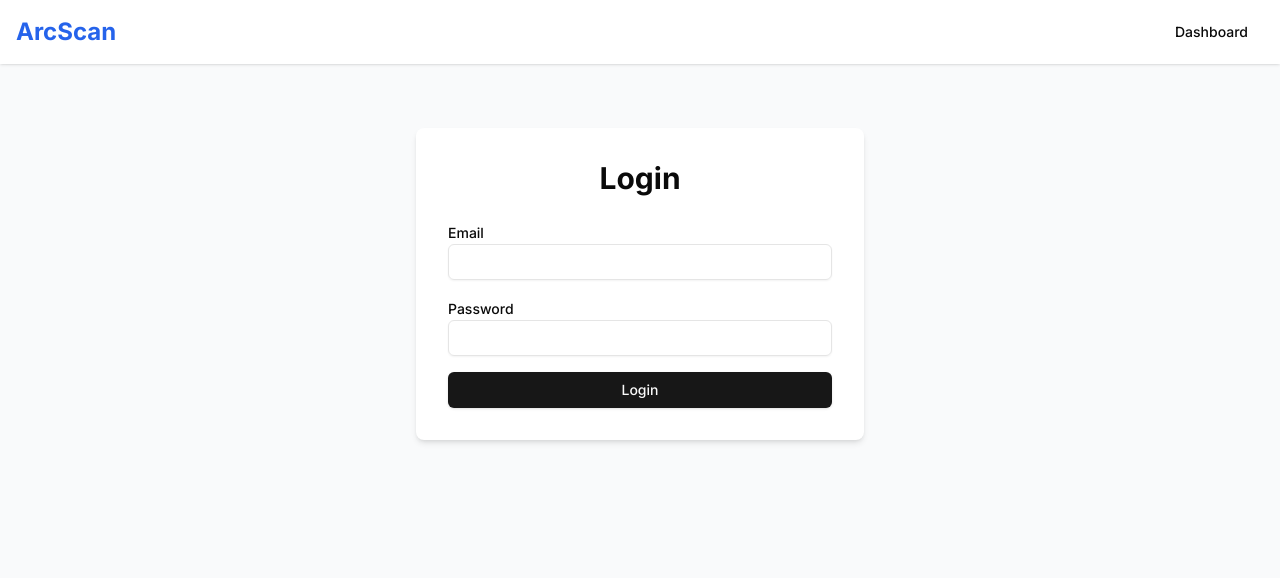
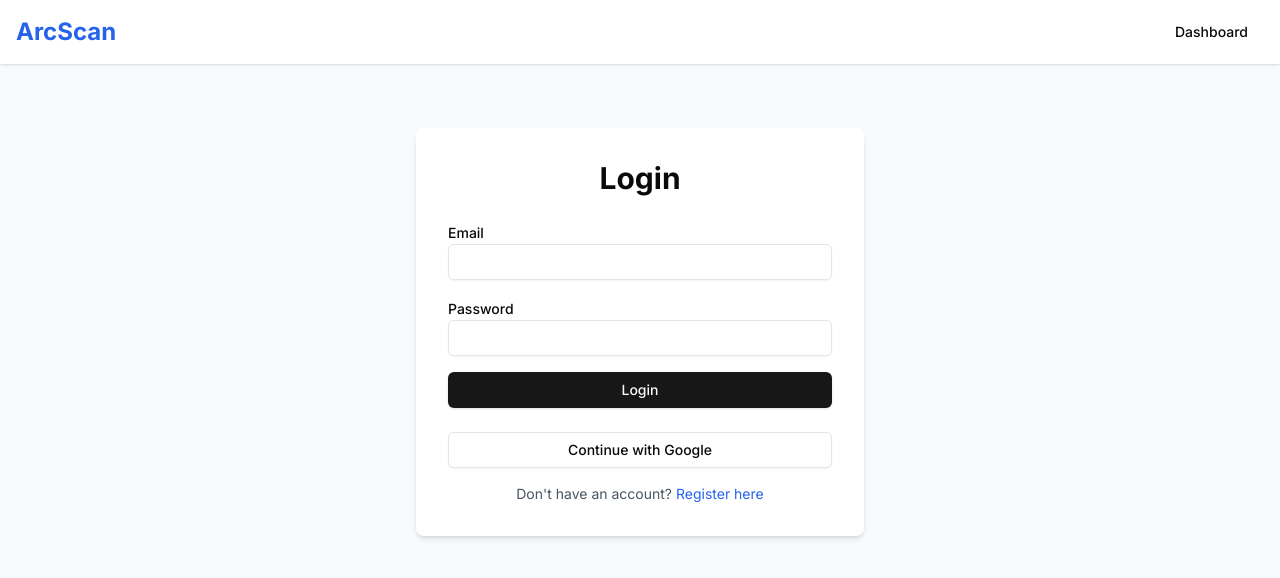
Before and after one commit to hibaam/Final-project, a Next.js app in the folder arcscan/: page /login in a window 1280 px wide. Shown: the top 578 px of the page. Built offline with nearby package versions, Linux system fonts and the light colour scheme; no server answers.

Commit message:
Update frontend login page

```diff
--- a/arcscan/app/login/page.tsx
+++ b/arcscan/app/login/page.tsx
@@ -1,31 +1,104 @@
 'use client'
 
 import { useState } from 'react'
+import {
+  signInWithEmailAndPassword,
+  signInWithPopup,
+  GoogleAuthProvider,
+} from 'firebase/auth'
+import { auth } from '@/lib/firebaseConfig'
+import { Label } from '@/components/ui/label'
+import { Input } from '@/components/ui/input'
 import { Button } from '@/components/ui/button'
-import { Input } from '@/components/ui/input'
-import { Label } from '@/components/ui/label'
+import { useRouter } from 'next/navigation'
 
 export default function Login() {
+  const router = useRouter()
+
+  // State to store user input for email and password
   const [formData, setFormData] = useState({
     email: '',
     password: '',
   })
 
+  // State for loading spinner and error message
+  const [loading, setLoading] = useState(false)
+  const [error, setError] = useState('')
+
+  // Handle changes to input fields and update state
   const handleChange = (e: React.ChangeEvent<HTMLInputElement>) => {
     const { name, value } = e.target
-    setFormData(prevState => ({ ...prevState, [name]: value }))
+    setFormData(prev => ({ ...prev, [name]: value }))
   }
 
-  const handleSubmit = (e: React.FormEvent) => {
+  // Handle form submission for email/password login
+  const handleSubmit = async (e: React.FormEvent) => {
     e.preventDefault()
-    // Implement login logic here
-    console.log('Login data:', formData)
+    setLoading(true)
+    setError('')
+
+    try {
+      // Attempt to sign in the user using Firebase Authentication
+      const userCredential = await signInWithEmailAndPassword(
+        auth,
+        formData.email,
+        formData.password
+      )
+
+      // Log the user information (for debug purposes)
+      console.log('Logged in:', userCredential.user)
+
+      // Reset the form after successful login
+      setFormData({ email: '', password: '' })
+
+      // Navigate to the dashboard
+      router.push('/dashboard')
+    } catch (error: any) {
+      // Handle any login errors (e.g., wrong password, user not found)
+      console.error('Login error:', error)
+      setError(error.message || 'Login failed')
+    } finally {
+      // Reset loading state after operation completes
+      setLoading(false)
+    }
+  }
+
+  // Handle login with Google using Firebase Auth provider
+  const handleGoogleLogin = async () => {
+    setLoading(true)
+    setError('')
+
+    try {
+      // Set up Google provider and initiate popup-based login
+      const provider = new GoogleAuthProvider()
+      const result = await signInWithPopup(auth, provider)
+
+      // Log the result (for debug purposes)
+      console.log('Google login:', result.user)
+
+      // Navigate to the dashboard after successful login
+      router.push('/dashboard')
+    } catch (error: any) {
+      // Handle any errors that occur during Google login
+      console.error('Google login error:', error)
+      setError(error.message || 'Google login failed')
+    } finally {
+      // Stop showing loading indicator
+      setLoading(false)
+    }
   }
 
   return (
     <div className="container mx-auto px-4 py-16">
       <div className="max-w-md mx-auto bg-white p-8 rounded-lg shadow-md">
         <h1 className="text-3xl font-bold mb-6 text-center">Login</h1>
+
+        {/* Display error message if any */}
+        {error && (
+          <div className="text-red-500 text-sm mb-4 text-center">{error}</div>
+        )}
+
+        {/* Login form for email and password */}
         <form onSubmit={handleSubmit} className="space-y-4">
           <div>
             <Label htmlFor="email">Email</Label>
@@ -49,10 +122,32 @@ export default function Login() {
               required
             />
           </div>
-          <Button type="submit" className="w-full">
-            Login
+          {/* Submit button for email/password login */}
+          <Button type="submit" className="w-full" disabled={loading}>
+            {loading ? 'Logging in...' : 'Login'}
           </Button>
         </form>
+
+        {/* Google login and registration link section */}
+        <div className="space-y-4 mt-6">
+          {/* Google authentication button */}
+          <Button
+            onClick={handleGoogleLogin}
+            variant="outline"
+            className="w-full"
+            disabled={loading}
+          >
+            Continue with Google
+          </Button>
+
+          {/* Link to register page */}
+          <p className="text-center text-sm text-gray-600">
+            Don't have an account?{' '}
+            <a href="/register" className="text-blue-600 hover:underline">
+              Register here
+            </a>
+          </p>
+        </div>
       </div>
     </div>
   )
```
